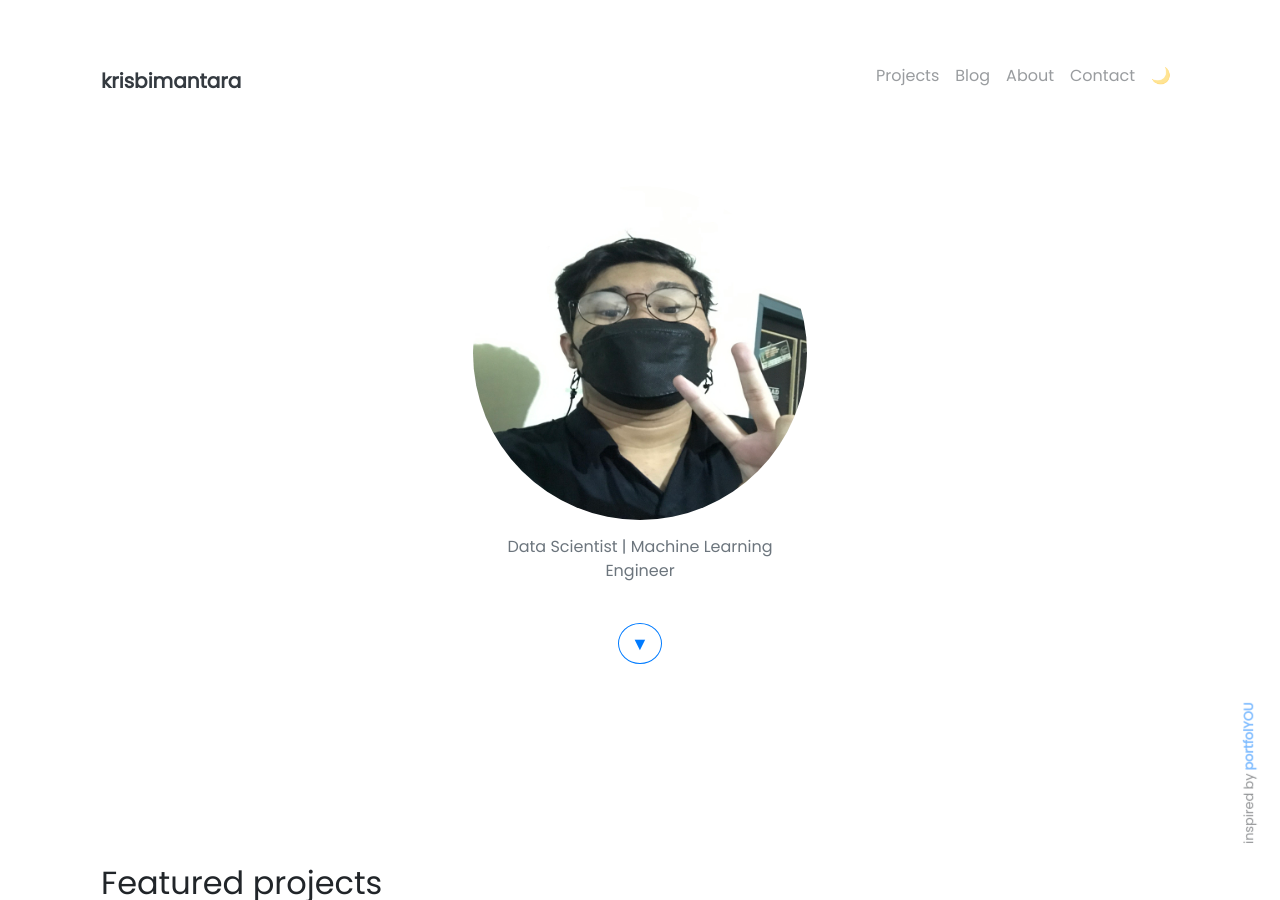
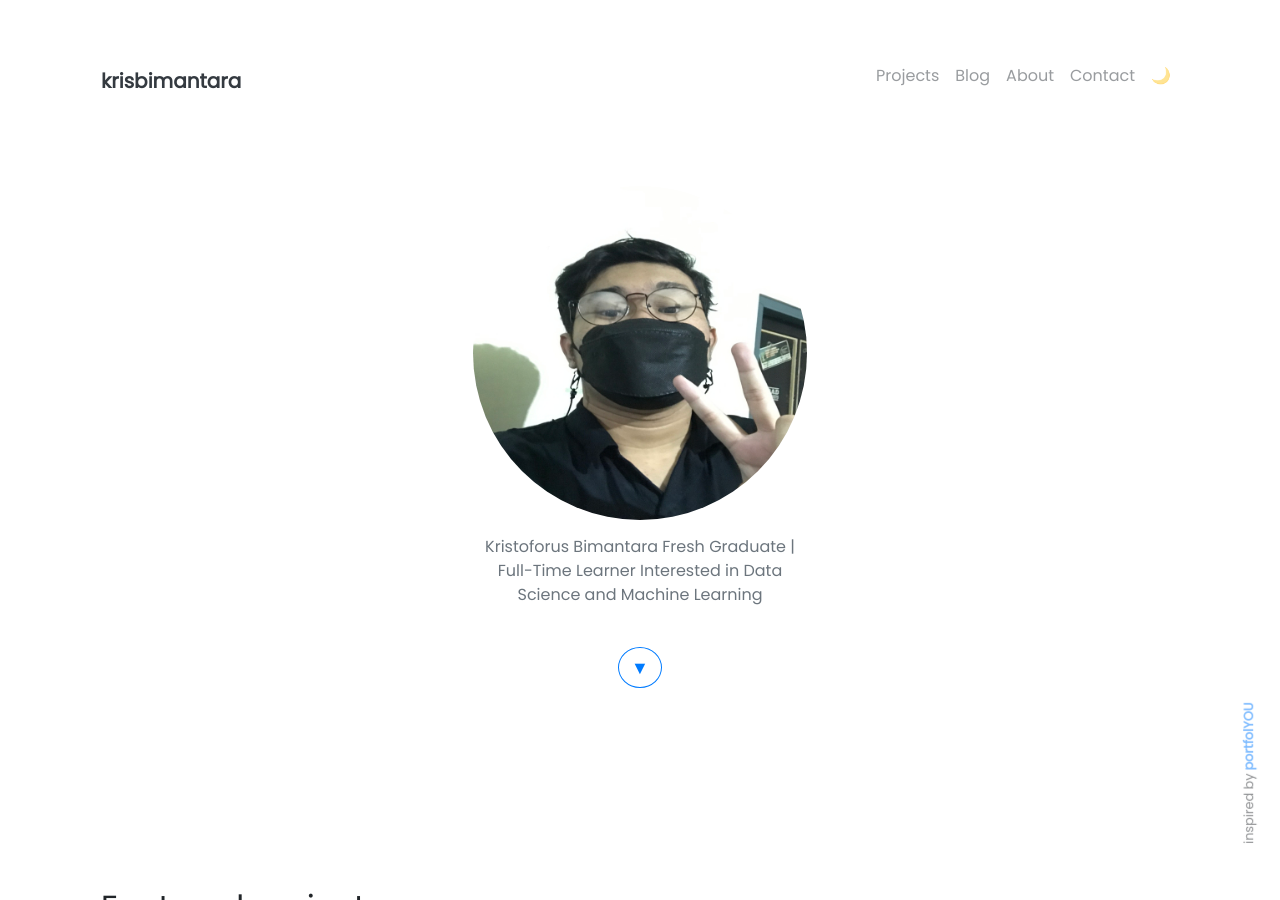
Before and after one commit to krisbimantara/krisbimantara.github.io, a Jekyll site: the page built from pages/index.md, in a window 1280 px wide and 900 px high. Built offline with Jekyll 4.4.1, drawn with Linux system fonts in a browser that asks for light colours; nearby versions of some CDN libraries.

Commit message:
Update _config.yml

```diff
--- a/_config.yml
+++ b/_config.yml
@@ -1,7 +1,9 @@
 ### Site Settings ###
 title: krisbimantara
 description: >-
-  Data Scientist | Machine Learning Engineer
+  Kristoforus Bimantara
+  Fresh Graduate | Full-Time Learner
+  Interested in Data Science and Machine Learning
 baseurl: "" # Change to empty quotes if you are hosting your site at <your-username>.github.io directly
 repository: krisbimantara/krisbimantara.github.io # Change to <your-username>/<your-username>.github.io (or remove it if you don't need remote projects)
 
@@ -23,7 +25,7 @@ author:
   email: bimantarakristoforus@gmail.com
   linkedin: krisbimantara
   github: krisbimantara
-  kaggle: nilavanakilan
+  kaggle: kristoforusbimantara
 
 ### Posts ###
 permalink: /blog/:title
```
